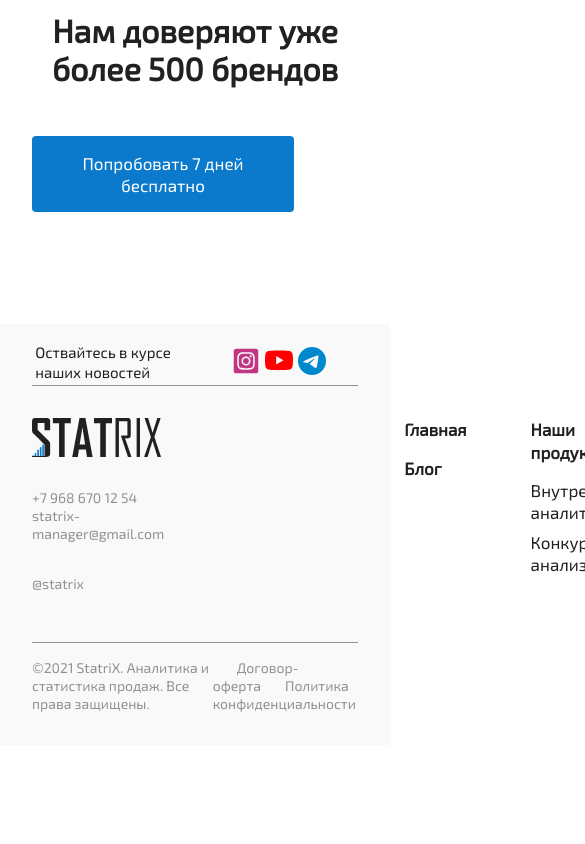
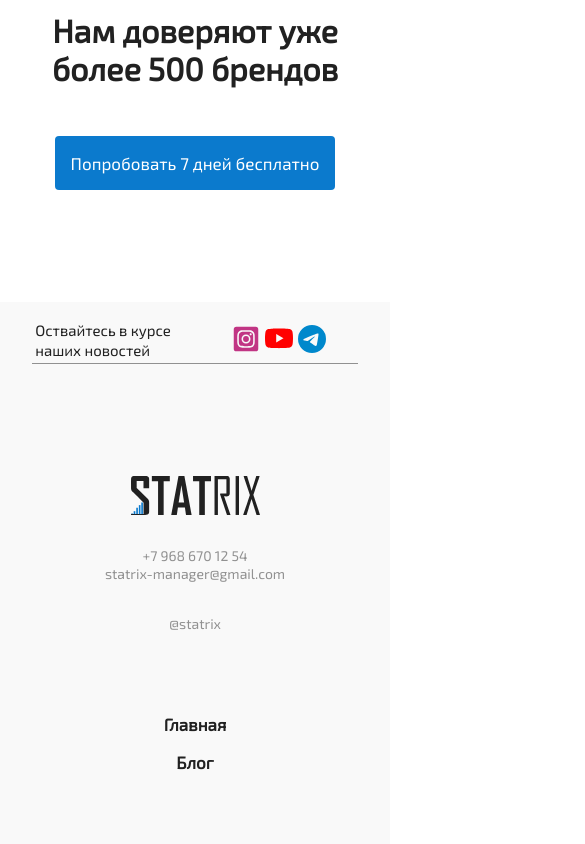
Before and after one commit to zakinat/statrix_web, a React (Create React App) app in the folder client/: page / in a window 390 px wide. Shown: the part 9360-10204 px from the top of the page, 585 px wide, since content can reach past the window. Before the commit the page ends 10105 px from the top, so only its background shows below. Built offline with nearby package versions, Linux system fonts and the light colour scheme.

Commit message:
full responsive added to the website

```diff
--- a/client/src/scss/_faq.scss
+++ b/client/src/scss/_faq.scss
@@ -163,8 +163,6 @@
                             background: #0B7ACD;
                             border:none;
                             outline: none;
-
-                            margin-right: 4rem;
                             border-radius: 4px;
                             margin-top: 1rem;
                             margin-bottom: 1rem;
@@ -175,9 +173,7 @@
                             font-size: 17px;
                             line-height: 130%;
                             height: 50px;
-                            /* identical to box height, or 22px */
                             text-align: center;
-
                             color: #FFFFFF;
                             cursor: pointer !important;
                             padding: 1rem;
@@ -204,3 +200,9 @@
 
 
 }
+
+//media quries
+@media screen and (max-width: 1100px){
+
+
+}
--- a/client/src/scss/_footer.scss
+++ b/client/src/scss/_footer.scss
@@ -138,7 +138,92 @@
         }
 }
 
-//extended classes
+
+
+
+
+@media screen and (max-width: 1100px){
+    .footer{
+            &__socialMedia{
+                justify-content: center !important;
+                align-items: center !important;
+            }
+
+
+            &__content{
+
+                @include flex-jst_dC-al_dC();
+                flex-direction: column;
+
+                &-brand{
+                    @include flex-jst_dC-al_dC();
+                    flex-direction: column;
+                    margin-top: 5rem;
+                    margin-right: 0;
+                    &-contacts{
+                        @include flex-jst_dC-al_dC();
+                    }
+
+
+                }
+
+                &-mainLinks{
+                    justify-content: center !important;
+                    align-items: center !important;
+                    margin-top: 5rem;
+                    margin-right: 0 !important;
+                }
+                &-ourproducts{
+                    justify-content: center !important;
+                    align-items: center !important;
+                    margin-top: 5rem;
+                    margin-right: 0 !important;
+                }
+                &-moreConditions{
+                    justify-content: center !important;
+                    align-items: center !important;
+                    margin-top: 5rem;
+                    margin-right: 0 !important;
+                }
+                &-aboutUs{
+                    justify-content: center !important;
+                    align-items: center !important;
+                    margin-top: 5rem;
+                    margin-right: 0 !important;
+                }
+
+
+
+
+
+            }
+
+            &__copyright{
+                justify-content: center !important;
+                align-items: center !important;
+                flex-direction: column !important;
+                    small{
+                        text-align: center;
+                    }
+
+                    &-tags{
+                        margin-top: 1.5rem;
+                        display: flex;
+                        justify-content:space-between ;
+                        align-items: center;
+                        small{
+                            text-align: center;
+                        }
+                    }
+
+            }
+    }
+
+  }
+
+
+
+  //extended classes
 
 .footer__links-h3{
     font-family: $font_family;
@@ -161,10 +246,6 @@
                     font-weight: normal;
                     font-size: 17px;
                     line-height: 130%;
-
-                    /* identical to box height, or 22px */
-
-                    /* Text color */
                     color: #212121;
                     margin-bottom: 0.5rem;
                     cursor: pointer;
--- a/client/src/scss/_mediaQ.scss
+++ b/client/src/scss/_mediaQ.scss
@@ -1,5 +1,5 @@
 
-@media screen and (max-width: 600px){
+@media screen and (max-width: 700px){
     .section__padding{
       padding:1rem 2rem !important;
     }
```
Also changed, not shown: client/src/css/style.css.
